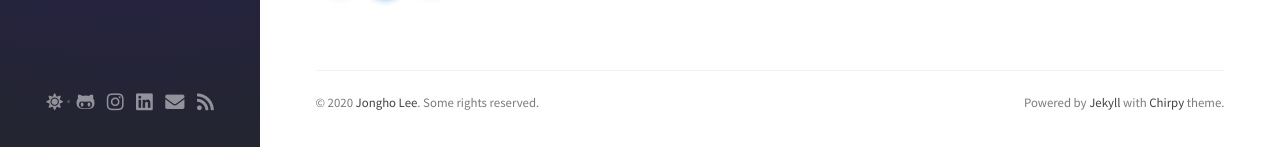
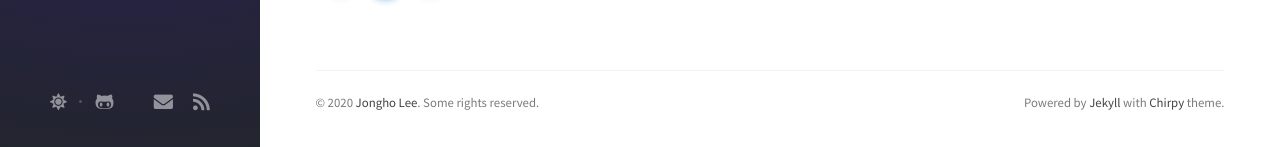
Before and after one commit to epsilon-deltta/Study-Log, a Jekyll site: the page built from index.html, in a window 1280 px wide and 1155 px high. Shown: the part 1005-1152 px from the top of the window. Built offline with Jekyll 4.4.1, drawn with Linux system fonts in a browser that asks for light colours; nearby versions of some CDN libraries; the list of posts is cut into pages by our own code; comment, search, counter and statistics services are not loaded.

Commit message:
update contact

```diff
--- a/_data/contact.yml
+++ b/_data/contact.yml
@@ -10,34 +10,28 @@
 # -
 #   type: twitter
 #   icon: 'fab fa-twitter'
-# -
-#   type: email
-#   icon: 'fas fa-envelope'
-#   noblank: true            # open link in current tab
-# -
-#   type: rss
-#   icon: 'fas fa-rss'
-#   noblank: true
+-
+  icon: 'fab fa-file-user'   # icons powered by <https://fontawesome.com/>
+  url:  'http://jongsky.github.io/'                  # Fill with your mastodon account page
+-
+  type: email
+  icon: 'fas fa-envelope'
+  noblank: true            # open link in current tab
+-
+  type: rss
+  icon: 'fas fa-rss'
+  noblank: true
 
 # Uncomment and complete the url below to enable more contact options
 # -
 #   icon: 'fab fa-mastodon'   # icons powered by <https://fontawesome.com/>
 #   url:  ''                  # Fill with your mastodon account page
--
-  icon: 'fab fa-instagram'   # icons powered by <https://fontawesome.com/>
-  url:  'https://www.instagram.com/jongsky_data/'                  # Fill with your Linkedin homepage
--
-  icon: 'fab fa-linkedin'   # icons powered by <https://fontawesome.com/>
-  url:  'https://www.linkedin.com/in/jong-sky/'                  # Fill with your Linkedin homepage
+# -
+#   icon: 'fab fa-instagram'   # icons powered by <https://fontawesome.com/>
+#   url:  'https://www.instagram.com/jongsky_data/'                  # Fill with your Linkedin homepage
+# -
+#   icon: 'fab fa-linkedin'   # icons powered by <https://fontawesome.com/>
+#   url:  'https://www.linkedin.com/in/jong-sky/'                  # Fill with your Linkedin homepage
 # -
 #   icon: 'fab fa-stack-overflow'
 #   url:  ''                  # Fill with your stackoverflow homepage
--
-  type: email
-  icon: 'fas fa-envelope'
-  noblank: true            # open link in current tab
-
--
-  type: rss
-  icon: 'fas fa-rss'
-  noblank: true
```
